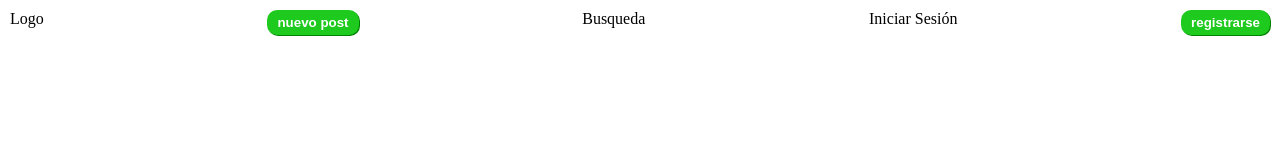
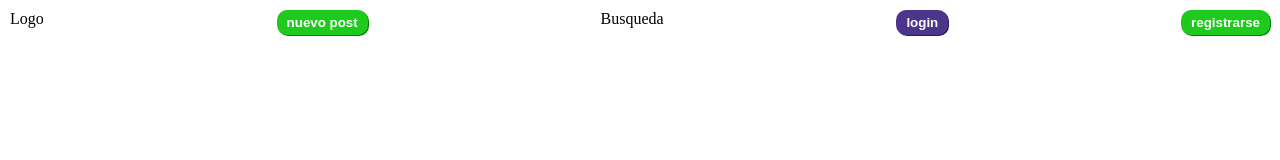
Before and after one commit to royalbarr/DesarrolloSoftware, a plain HTML site: page index.html in a window 1280 px wide. Drawn offline with Linux system fonts and the light colour scheme.

Commit message:
agregar estilos para el secundaryButton

```diff
--- a/index.html
+++ b/index.html
@@ -16,7 +16,9 @@
                 <button class="mainButton">nuevo post</button>
             </li>
             <li>Busqueda</li>
-            <li>Iniciar Sesión</li>
+            <li>
+               <button class=secundaryButton>login</button>
+            </li>
             <li>
                 <button class="mainButton">registrarse</button>
             </li>
--- a/styles/estilos.css
+++ b/styles/estilos.css
@@ -23,3 +23,12 @@ ul{
     cursor: pointer;
     transform: scale(1.15);
 }
+.secundaryButton{
+    background-color: rgb(76, 53, 139);
+    color: white;
+    border: 0px;
+    padding: 5px 10px;
+    border-radius: 10px;
+    font-weight: bolder;
+    box-shadow: 1px 1px rgb(30, 36, 85);
+}
```
